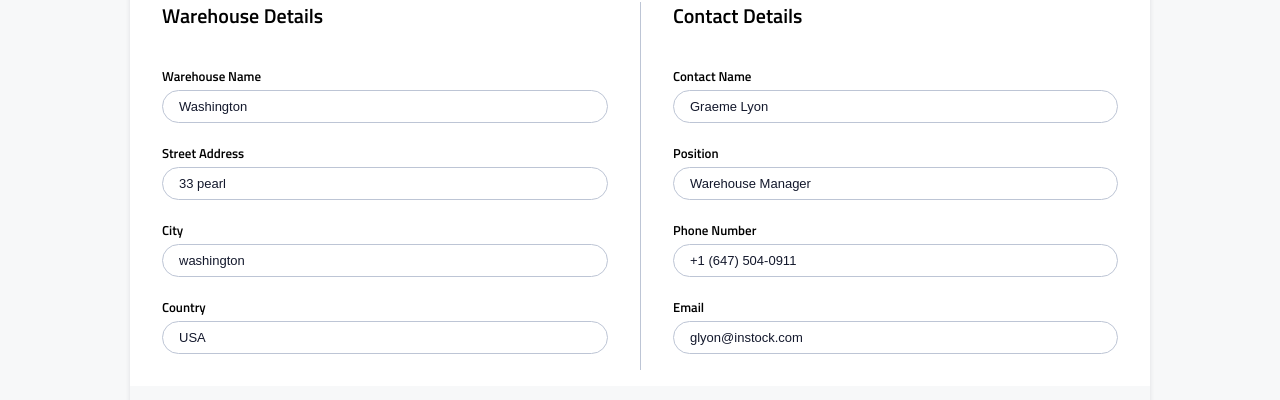
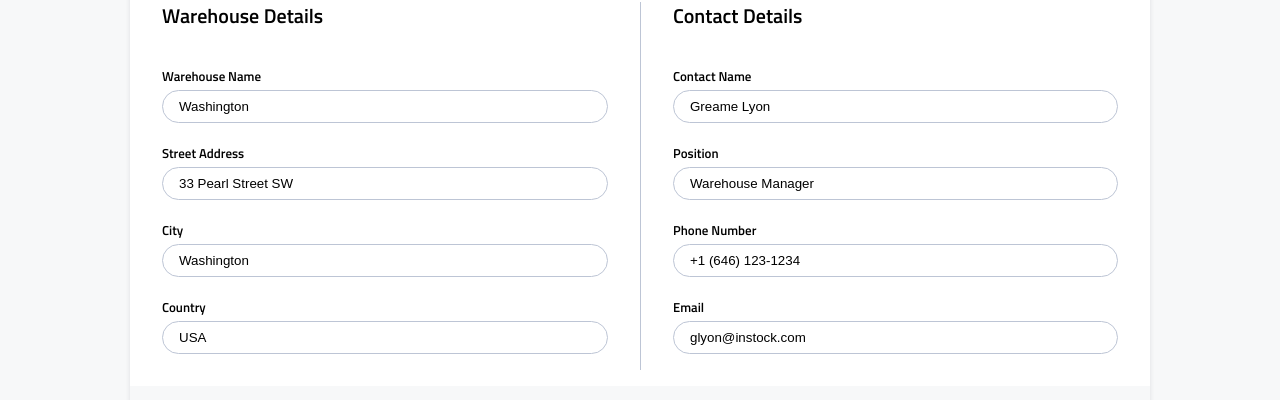
Before and after one commit to skherad/in-stock__frontend, a React (Create React App) app: page /editWarehouse/id1 in a window 1280 px wide. Shown: the part 183-583 px from the top of the page. Built offline with nearby package versions, Linux system fonts and the light colour scheme.

Commit message:
set state on input values

```diff
--- a/src/App.js
+++ b/src/App.js
@@ -17,6 +17,7 @@ function App() {
           <Routes>
             <Route path="/" element={<Warehouse />} />
             <Route path="/inventory" element={<Inventory />} />
+            {/* <Route path="/warehouseDetails" element="Michael's warehouse detail component will go here"></Route>  */}
             <Route path="/editWarehouse/id1" element={<EditWarehouse />} />
           </Routes>
       </BrowserRouter>
--- a/src/components/EditWarehouse/EditWarehouse.js
+++ b/src/components/EditWarehouse/EditWarehouse.js
@@ -1,46 +1,113 @@
 import BackArrow from '../../assets/Icons/arrow_back-24px.svg';
-import { Link } from 'react-router-dom';
+import { Link, useParams } from 'react-router-dom';
 import './EditWarehouse.scss';
+import { useEffect, useState } from 'react';
+import axios from 'axios';
 
 const EditWarehouse = () => {
 
-    //TODO change all placeholders to be dynamic from onclick
+    let selectedWarehouse = {
+        id: "5bf7bd6c-2b16-4129-bddc-9d37ff8539e9",
+        name: "Washington",
+        address: "33 Pearl Street SW",
+        city: "Washington",
+        country: "USA",
+        contact: {
+            name: "Greame Lyon",
+            position: "Warehouse Manager",
+            phone: "+1 (646) 123-1234",
+            email: "glyon@instock.com"
+        }
+    }
+    //TODO click will need to link to /warehouse:id coordinate with Michael
+    const {warehouseId} = useParams();
+
+    // const [selectedWarehouse, setSelectedWarehouse] = useState();
+    const [state, setState] = useState({
+        name: selectedWarehouse.name,
+        address: selectedWarehouse.address,
+        city: selectedWarehouse.city,
+        country: selectedWarehouse.country,
+        contact: {
+            name: selectedWarehouse.contact.name,
+            position: selectedWarehouse.contact.position,
+            phone: selectedWarehouse.contact.phone,
+            email: selectedWarehouse.contact.email
+        }
+    });
+    // useEffect(() => {
+    //     axios.get(`http://localhost:8080/warehousedetails/${warehouseId}`)
+    //     .then(response => setSelectedWarehouse(response.data))
+    //     .catch(error => console.log(error))
+    // }, [warehouseId])
+
+    const handleChangeWarehouse = (event) => {
+        const value = event.target.value;
+        setState({
+          ...state,
+          [event.target.name]: value,
+        })
+    }
+
+    const handleChangeContact = (event) => {
+        const value = event.target.value;
+        setState({
+          ...state,
+          contact: {
+            ...state.contact,
+            [event.target.name]: value,
+          }
+        })
+    }
+
+    const handleSubmit = (event) => {
+        event.preventDefault();
+        // axios.put(`http://localhost:8080/warehousedetails/${warehouseId}`, state)
+        // .then(response=>console.log("update sent"))
+        // .catch(error=>console.log("error"))
+    }
+    // if(!selectedWarehouse) { return <div>loading...</div>}
+
     return (
     <div className='parent-container'>
     <section className="form__container">
         <div className='form__header-container'>
             <Link
-                to={`/`}
+                to={`/warehouseDetails`}
                 className="form__icon"
             >
                 <img src={BackArrow} alt="arrow back"></img>
             </Link>
             <h1 className="form__header">Edit Warehouse</h1>
         </div>
-        <form>
+        <form onSubmit={handleSubmit}>
             <div className='form__section-container'>
                 <section className="form__section">
                     <h2 className="form__title">Warehouse Details</h2>
                     {/* warehouse name input field */}
                     <label
-                        htmlFor="warhouseName"
+                        htmlFor="name"
                         className="form__label"
                     >Warehouse Name</label>
                     <input
-                        name="warehouseName"
+                        name="name"
                         className="form__input"
-                        placeholder="Washington"
+                        placeholder={selectedWarehouse.name}
+                        value={state.name}
+                        onChange={handleChangeWarehouse}
                     ></input>
 
                     {/* warehouse address input field */}
                     <label
-                        htmlFor="streetAddress"
+                        htmlFor="address"
                         className="form__label"
                     >Street Address</label>
                     <input
-                        name="streetAddress"
+                        name="address"
                         className="form__input"
-                        placeholder="33 pearl"
+                        placeholder={selectedWarehouse.address}
+                        value={state.address}
+                        onChange={handleChangeWarehouse}
                     ></input>
 
                     {/* warehouse city input field */}
@@ -51,7 +118,9 @@ const EditWarehouse = () => {
                     <input
                         name="city"
                         className="form__input"
-                        placeholder="washington"
+                        placeholder={selectedWarehouse.city}
+                        value={state.city}
+                        onChange={handleChangeWarehouse}
                     ></input>
 
                     {/* warehouse country input field */}
@@ -62,7 +131,9 @@ const EditWarehouse = () => {
                     <input
                         name="country"
                         className="form__input"
-                        placeholder="USA"
+                        placeholder={selectedWarehouse.country}
+                        value={state.country}
+                        onChange={handleChangeWarehouse}
                     ></input>
                 </section>
                 <section className="form__section form__section--divider">
@@ -70,13 +141,15 @@ const EditWarehouse = () => {
 
                     {/* contact name input field */}
                     <label
-                        htmlFor="contactName"
+                        htmlFor="name"
                         className="form__label"
                     >Contact Name</label>
                     <input
-                        name="contactName"
+                        name="name"
                         className="form__input"
-                        placeholder="Graeme Lyon"
+                        placeholder={selectedWarehouse.contact.name}
+                        value={state.contact.name}
+                        onChange={handleChangeContact}
                     ></input>
 
                     {/* contact position input field */}
@@ -87,29 +160,35 @@ const EditWarehouse = () => {
                     <input
                         name="contactPosition"
                         className="form__input"
-                        placeholder="Warehouse Manager"
+                        placeholder={selectedWarehouse.contact.position}
+                        value={state.contact.position}
+                        onChange={handleChangeContact}
                     ></input>
 
                     {/* contact phone# input field */}
                     <label
-                        htmlFor="contactPhone"
+                        htmlFor="phone"
                         className="form__label"
                     >Phone Number</label>
                     <input
-                        name="contactPhone"
+                        name="phone"
                         className="form__input"
-                        placeholder="+1 (647) 504-0911"
+                        placeholder={selectedWarehouse.contact.phone}
+                        value={state.contact.phone}
+                        onChange={handleChangeContact}
                     ></input>
 
                     {/* contact email input field */}
                     <label
-                        htmlFor="contactEmail"
+                        htmlFor="email"
                         className="form__label"
                     >Email</label>
                     <input
-                        name="contactEmail"
+                        name="email"
                         className="form__input"
-                        placeholder="glyon@instock.com"
+                        placeholder={selectedWarehouse.contact.email}
+                        value={state.contact.email}
+                        onChange={handleChangeContact}
                     ></input>
                 </section>
             </div>
```
